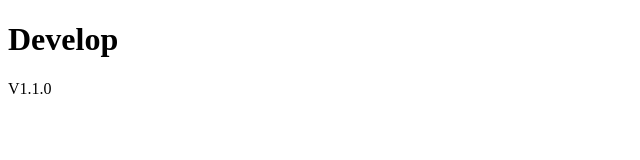
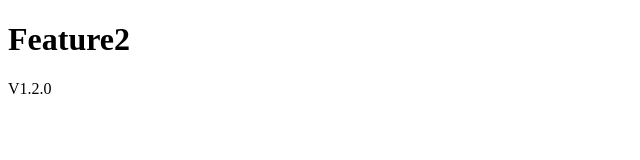
Before and after one commit to diegosiltel/ABIChallenge, a plain HTML site: page index.html in a window 1280 px wide. Shown: the full height of the page, 0-640 px from the left. Drawn offline with Linux system fonts and the light colour scheme.

Commit message:
Feature2 V1.2.0

```diff
--- a/index.html
+++ b/index.html
@@ -3,8 +3,8 @@
 
 <body>
 
-    <h1>Develop</h1>
-    <p>V1.1.0</p>
+    <h1>Feature2</h1>
+    <p>V1.2.0</p>
 
 </body>
 
```
